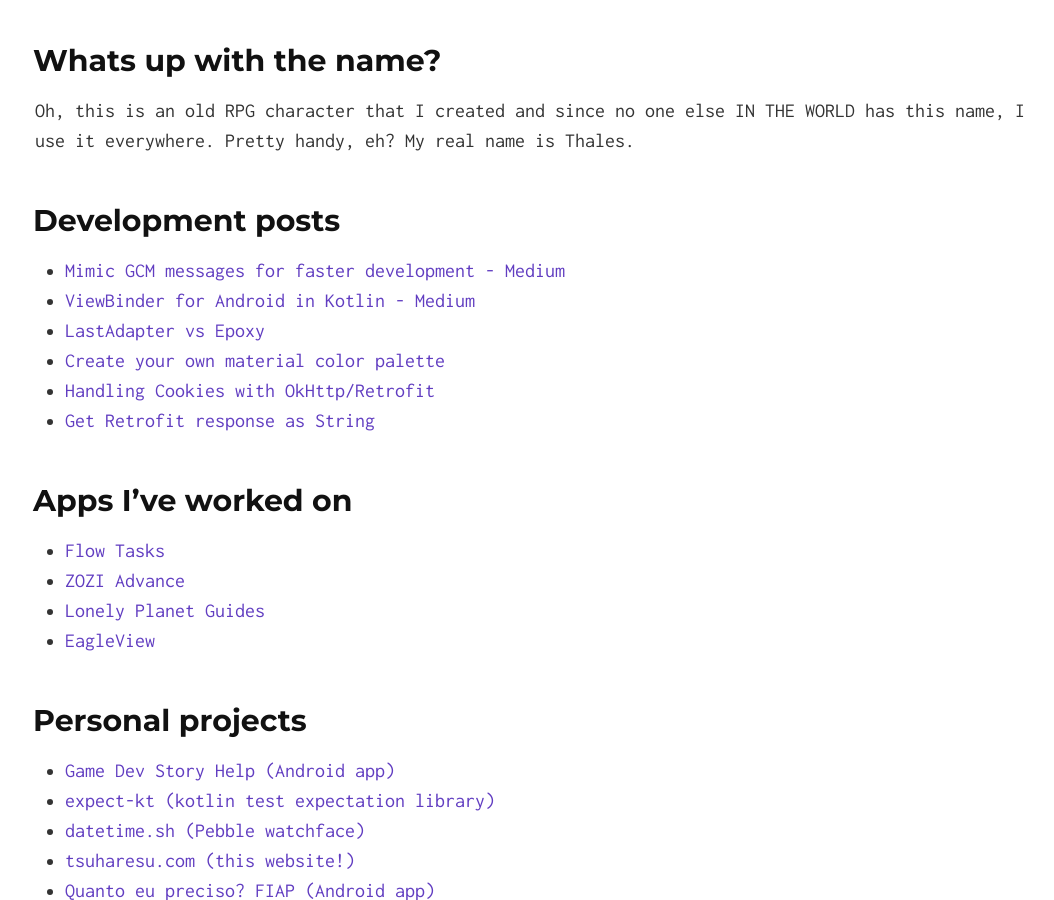
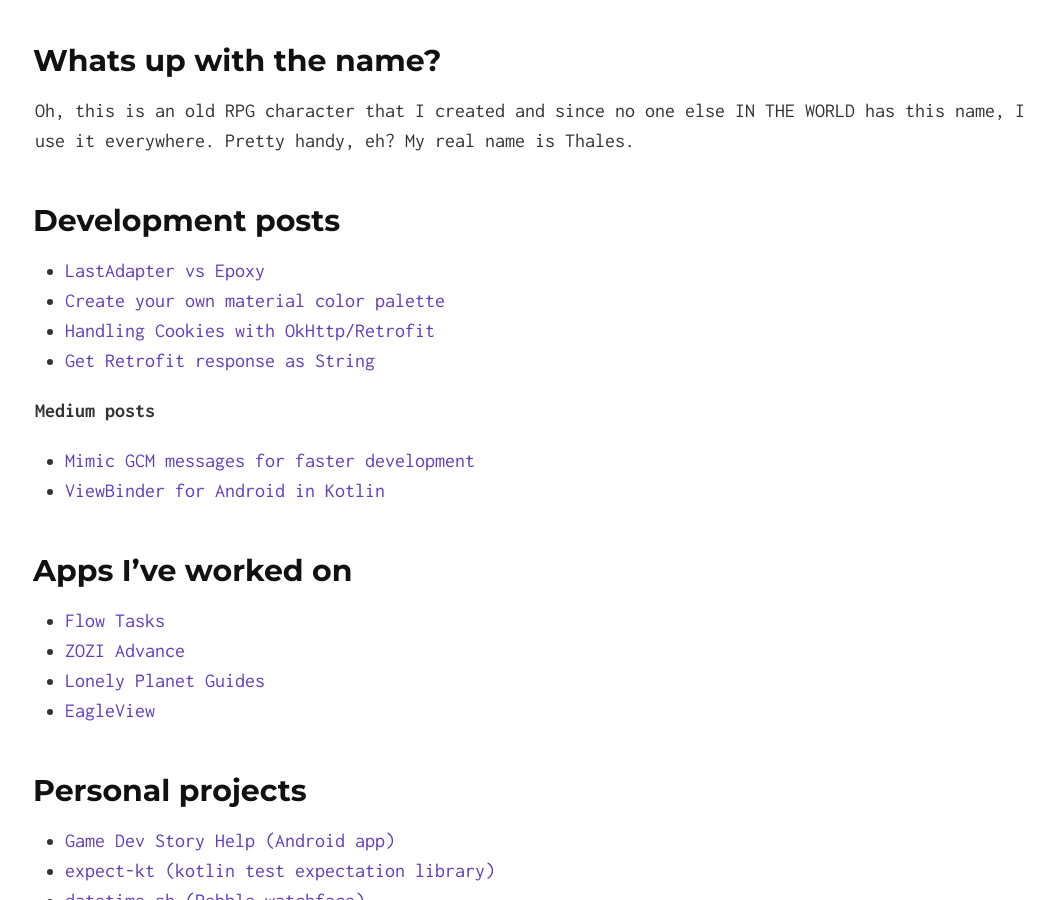
Before and after one commit to tsuharesu/tsuharesu.github.io, a Jekyll site: the page built from index.md, in a window 1280 px wide and 900 px high, scrolled down 494 px. Shown: the whole window, without its empty margins (105-1159 px from the left). Built offline with Jekyll 4.4.1, drawn with Linux system fonts in a browser that asks for light colours; our own code applies the rules of GitHub Pages for plain Markdown files.

Commit message:
Separate medium post from blog posts

```diff
--- a/index.md
+++ b/index.md
@@ -23,12 +23,13 @@ Oh, this is an old RPG character that I created and since no one else IN THE WOR
 I use it everywhere. Pretty handy, eh? My real name is Thales.
 
 ## Development posts
-* [Mimic GCM messages for faster development - Medium](https://medium.com/@tsuharesu/mimic-gcm-messages-for-faster-development-faadef42eb79)
-* [ViewBinder for Android in
-  Kotlin - Medium](https://medium.com/making-internets/viewbinder-for-android-in-kotlin-abbeae67fab3#.je8w00qx3)
 {% for post in site.categories.dev -%}
 * [{{ post.title }}]({{ post.url }})
 {% endfor %}
+**Medium posts**
+* [Mimic GCM messages for faster development](https://medium.com/@tsuharesu/mimic-gcm-messages-for-faster-development-faadef42eb79)
+* [ViewBinder for Android in
+  Kotlin](https://medium.com/making-internets/viewbinder-for-android-in-kotlin-abbeae67fab3#.je8w00qx3)
 
 ## Apps I've worked on
 {% for project in site.data.professional -%}
```
